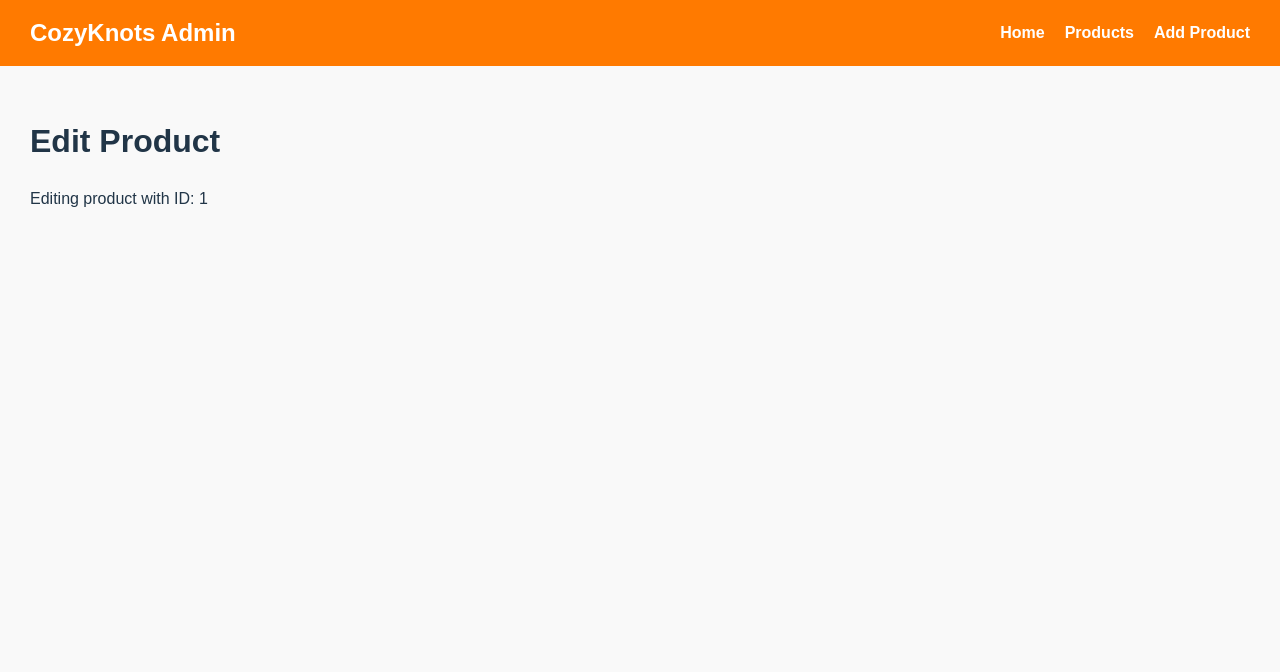
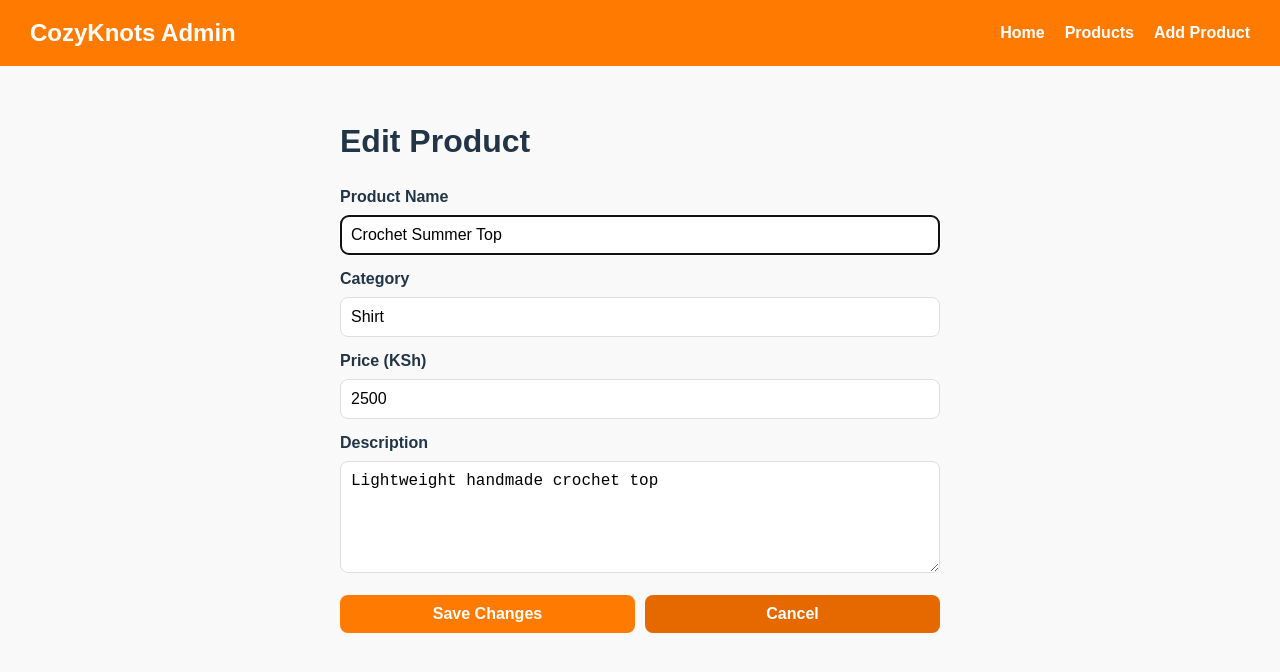
Before and after one commit to Mideva-Alma/cozyknots, a React (Vite) app: page /edit/1 in a window 1280 px wide. Shown: the top 672 px of the page. Built offline with nearby package versions, Linux system fonts and the light colour scheme; data requests are answered from the project's data file.

Commit message:
edit product page with things

```diff
--- a/src/pages/AddProduct.jsx
+++ b/src/pages/AddProduct.jsx
@@ -11,13 +11,6 @@ function AddProduct() {
 
   const handleSubmit = async (e) => {
     e.preventDefault();
-
-    // Simple validation
-    if (!name || !category || !price || !description) {
-      alert("Please fill in all fields");
-      return;
-    }
-
     const newProduct = {
       name,
       category,
@@ -28,7 +21,7 @@ function AddProduct() {
     try {
       await axios.post("http://localhost:3001/products", newProduct);
       alert("Product added successfully!");
-      navigate("/products"); // redirect to products page
+      navigate("/products");
     } catch (error) {
       console.error("Error adding product:", error);
       alert("Failed to add product");
--- a/src/pages/EditProduct.jsx
+++ b/src/pages/EditProduct.jsx
@@ -1,14 +1,197 @@
-import { useParams } from "react-router-dom";
+import { useEffect, useRef, useState } from "react";
+import { useNavigate, useParams } from "react-router-dom";
+import axios from "axios";
+
+const API_URL = "http://localhost:3001/products";
 
 function EditProduct() {
   const { id } = useParams();
+  const navigate = useNavigate();
+
+  const nameInputRef = useRef(null);
+
+  const [loading, setLoading] = useState(true);
+  const [saving, setSaving] = useState(false);
+
+  const [form, setForm] = useState({
+    name: "",
+    category: "",
+    price: "",
+    description: "",
+  });
+
+  useEffect(() => {
+    let isMounted = true;
+
+    axios
+      .get(`${API_URL}/${id}`)
+      .then((res) => {
+        if (!isMounted) return;
+        const product = res.data;
+
+        setForm({
+          name: product.name ?? "",
+          category: product.category ?? "",
+          price: product.price ?? "",
+          description: product.description ?? "",
+        });
+
+        setLoading(false);
+      })
+      .catch((err) => {
+        console.error("Failed to load product:", err);
+        alert("Could not load product. Make sure json-server is running.");
+        setLoading(false);
+      });
+
+    return () => {
+      isMounted = false;
+    };
+  }, [id]);
+
+  useEffect(() => {
+    if (!loading && nameInputRef.current) {
+      nameInputRef.current.focus();
+    }
+  }, [loading]);
+
+  const handleChange = (e) => {
+    const { name, value } = e.target;
+    setForm((prev) => ({ ...prev, [name]: value }));
+  };
+
+  const handleSave = async (e) => {
+    e.preventDefault();
+
+    if (!form.name.trim() || !form.category.trim() || !String(form.price).trim()) {
+      alert("Name, Category, and Price are required.");
+      return;
+    }
+
+    const patchData = {
+      name: form.name.trim(),
+      category: form.category.trim(),
+      price: Number(form.price),
+      description: form.description.trim(),
+    };
+
+    setSaving(true);
+    try {
+      await axios.patch(`${API_URL}/${id}`, patchData);
+      alert("Product updated successfully!");
+      navigate("/products");
+    } catch (err) {
+      console.error("Failed to update product:", err);
+      alert("Failed to update product.");
+    } finally {
+      setSaving(false);
+    }
+  };
+
+  if (loading) {
+    return <p style={{ padding: "30px" }}>Loading product...</p>;
+  }
 
   return (
-    <div style={{ padding: "30px" }}>
-      <h1>Edit Product</h1>
-      <p>Editing product with ID: {id}</p>
+    <div style={{ padding: "30px", maxWidth: "600px", margin: "0 auto" }}>
+      <h1 style={{ marginBottom: "20px" }}>Edit Product</h1>
+
+      <form onSubmit={handleSave} style={{ display: "flex", flexDirection: "column", gap: "12px" }}>
+        <label style={labelStyle}>
+          Product Name
+          <input
+            ref={nameInputRef}
+            type="text"
+            name="name"
+            value={form.name}
+            onChange={handleChange}
+            style={inputStyle}
+            placeholder="e.g. Crochet Summer Top"
+          />
+        </label>
+
+        <label style={labelStyle}>
+          Category
+          <input
+            type="text"
+            name="category"
+            value={form.category}
+            onChange={handleChange}
+            style={inputStyle}
+            placeholder="e.g. Dress, Shirt, Hat"
+          />
+        </label>
+
+        <label style={labelStyle}>
+          Price (KSh)
+          <input
+            type="number"
+            name="price"
+            value={form.price}
+            onChange={handleChange}
+            style={inputStyle}
+            placeholder="e.g. 2500"
+          />
+        </label>
+
+        <label style={labelStyle}>
+          Description
+          <textarea
+            name="description"
+            value={form.description}
+            onChange={handleChange}
+            style={{ ...inputStyle, height: "90px", resize: "vertical" }}
+            placeholder="Short description..."
+          />
+        </label>
+
+        <div style={{ display: "flex", gap: "10px", marginTop: "10px" }}>
+          <button
+            type="submit"
+            disabled={saving}
+            style={{
+              ...btnStyle,
+              backgroundColor: saving ? "#ffb347" : "#ff7a00",
+            }}
+          >
+            {saving ? "Saving..." : "Save Changes"}
+          </button>
+
+          <button
+            type="button"
+            onClick={() => navigate("/products")}
+            style={{ ...btnStyle, backgroundColor: "#e66900" }}
+          >
+            Cancel
+          </button>
+        </div>
+      </form>
     </div>
   );
 }
 
+const labelStyle = {
+  display: "flex",
+  flexDirection: "column",
+  gap: "6px",
+  fontWeight: 600,
+};
+
+const inputStyle = {
+  padding: "10px",
+  borderRadius: "8px",
+  border: "1px solid #ddd",
+  fontSize: "16px",
+};
+
+const btnStyle = {
+  padding: "10px 14px",
+  borderRadius: "8px",
+  border: "none",
+  cursor: "pointer",
+  color: "white",
+  fontWeight: "bold",
+  flex: 1,
+};
+
 export default EditProduct;
--- a/src/pages/Products.jsx
+++ b/src/pages/Products.jsx
@@ -1,4 +1,3 @@
-// src/pages/Products.jsx
 import { useState } from "react";
 import { useNavigate } from "react-router-dom";
 import useProducts from "../hooks/useProducts";
```
